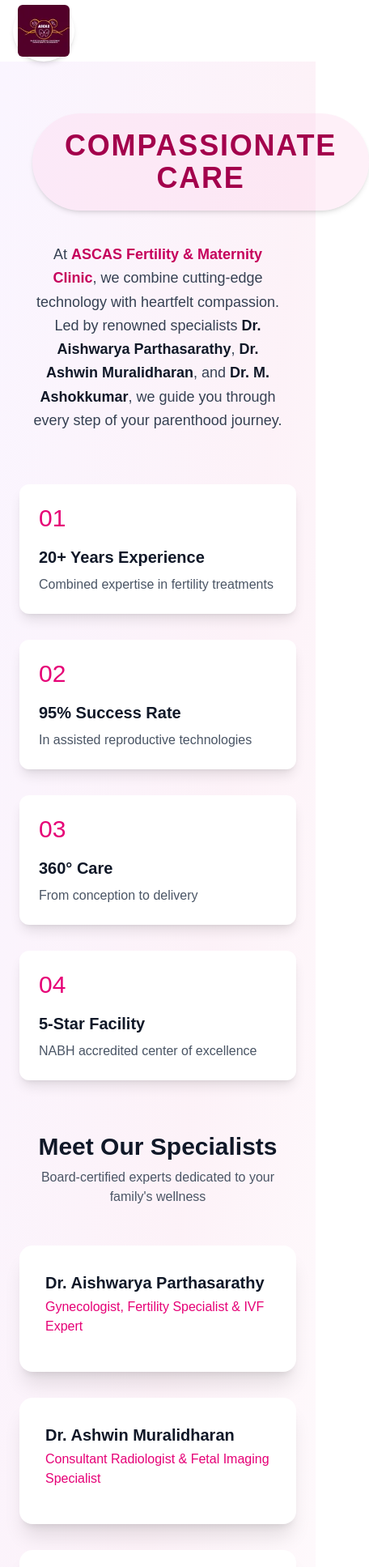
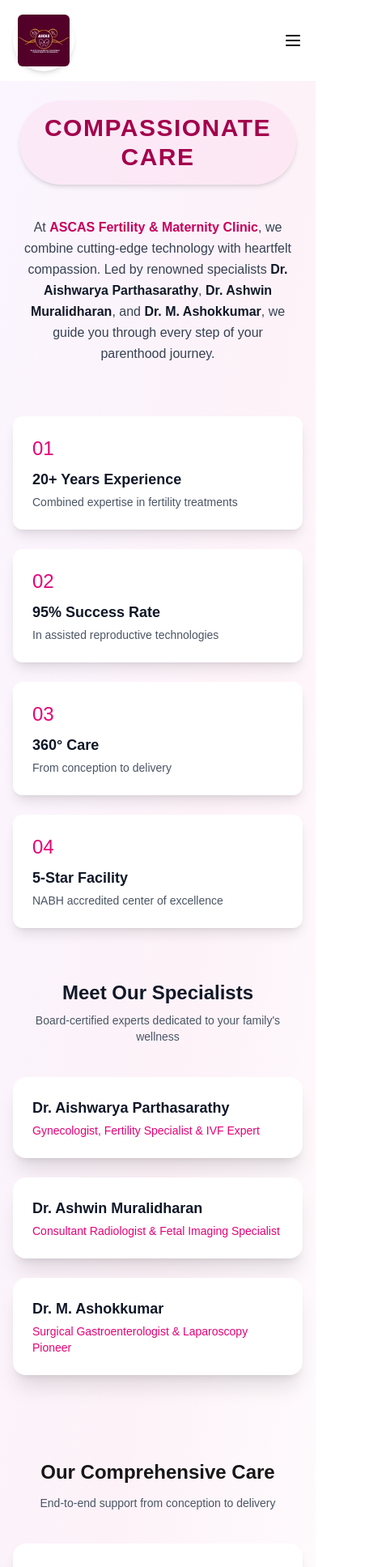
Before and after one commit to jijesh-github/ascas, a Next.js app: page /about in a window 390 px wide. Shown: the top 1935 px of the page at 81% size, 456 px wide, since content can reach past the window. Built offline with nearby package versions, Linux system fonts and the light colour scheme.

Commit message:
Responsive added

```diff
--- a/app/about/page.tsx
+++ b/app/about/page.tsx
@@ -4,17 +4,17 @@
 
 export default function AboutPage() {
   return (
-    <main className="w-full px-6 py-16 bg-gradient-to-br from-purple-50 via-pink-50 to-white">
+    <main className="w-full px-4 sm:px-6 py-12 sm:py-16 bg-gradient-to-br from-purple-50 via-pink-50 to-white">
       <div className="max-w-7xl mx-auto space-y-16">
         {/* Hero Section */}
-        <div className="text-center space-y-10 px-4">
-          <div className="inline-block bg-pink-200/30 px-10 py-5 rounded-full shadow-md">
-            <span className="text-pink-800 font-bold uppercase tracking-wider text-4xl sm:text-5xl">
+        <div className="text-center space-y-10 px-2 sm:px-4">
+          <div className="inline-block bg-pink-200/30 px-6 sm:px-10 py-4 sm:py-5 rounded-full shadow-md">
+            <span className="text-pink-800 font-bold uppercase tracking-wider text-3xl sm:text-5xl">
               Compassionate Care
             </span>
           </div>
 
-          <p className="text-lg sm:text-xl text-gray-700 leading-relaxed max-w-4xl mx-auto">
+          <p className="text-base sm:text-lg text-gray-700 leading-relaxed max-w-3xl sm:max-w-4xl mx-auto">
             At <span className="font-semibold text-pink-700">ASCAS Fertility & Maternity Clinic</span>, we combine
             cutting-edge technology with heartfelt compassion. Led by renowned specialists
             <strong className="text-gray-900"> Dr. Aishwarya Parthasarathy</strong>,
@@ -25,7 +25,7 @@
         </div>
 
         {/* USP Section */}
-        <section className="grid md:grid-cols-2 lg:grid-cols-4 gap-8">
+        <section className="grid grid-cols-1 sm:grid-cols-2 lg:grid-cols-4 gap-6 sm:gap-8">
           {[
             { title: '20+ Years Experience', text: 'Combined expertise in fertility treatments' },
             { title: '95% Success Rate', text: 'In assisted reproductive technologies' },
@@ -33,31 +33,31 @@
             { title: '5-Star Facility', text: 'NABH accredited center of excellence' }
           ].map((item, idx) => (
             <div key={idx} className="bg-white p-6 rounded-xl shadow-lg hover:shadow-xl transition-shadow duration-300">
-              <div className="text-pink-600 text-3xl mb-4">0{idx + 1}</div>
-              <h3 className="text-xl font-semibold text-gray-900 mb-2">{item.title}</h3>
-              <p className="text-gray-600">{item.text}</p>
+              <div className="text-pink-600 text-2xl sm:text-3xl mb-2 sm:mb-4">0{idx + 1}</div>
+              <h3 className="text-lg sm:text-xl font-semibold text-gray-900 mb-1 sm:mb-2">{item.title}</h3>
+              <p className="text-gray-600 text-sm sm:text-base">{item.text}</p>
             </div>
           ))}
         </section>
 
         {/* Team Section */}
-        <section className="space-y-12">
+        <section className="space-y-10 sm:space-y-12">
           <div className="text-center">
-            <h2 className="text-3xl font-bold text-gray-900 mb-2">Meet Our Specialists</h2>
-            <p className="text-gray-600 max-w-xl mx-auto">
+            <h2 className="text-2xl sm:text-3xl font-bold text-gray-900 mb-2">Meet Our Specialists</h2>
+            <p className="text-gray-600 max-w-md sm:max-w-xl mx-auto text-sm sm:text-base">
               Board-certified experts dedicated to your family's wellness
             </p>
           </div>
 
-          <div className="grid grid-cols-1 md:grid-cols-3 gap-8">
+          <div className="grid grid-cols-1 sm:grid-cols-2 md:grid-cols-3 gap-6 sm:gap-8">
             {doctors.map((doctor, idx) => (
               <div
                 key={idx}
-                className="group relative bg-white rounded-2xl p-8 shadow-xl hover:transform hover:-translate-y-2 transition-all duration-300">
+                className="group relative bg-white rounded-2xl p-6 sm:p-8 shadow-xl hover:transform hover:-translate-y-2 transition-all duration-300">
                 <div className="absolute inset-0 bg-gradient-to-br from-purple-50 to-pink-50 rounded-2xl opacity-0 group-hover:opacity-100 transition-opacity duration-300"></div>
                 <div className="relative">
-                  <h3 className="text-xl font-bold text-gray-900 mb-1">{doctor.name}</h3>
-                  <p className="text-pink-600 font-medium mb-3">{doctor.role}</p>
+                  <h3 className="text-lg sm:text-xl font-bold text-gray-900 mb-1">{doctor.name}</h3>
+                  <p className="text-pink-600 font-medium text-sm sm:text-base">{doctor.role}</p>
                 </div>
               </div>
             ))}
@@ -65,32 +65,32 @@
         </section>
 
         {/* Services & Facilities */}
-        <section className="py-12">
-          <div className="text-center mb-12">
-            <h2 className="text-3xl font-bold mb-4">Our Comprehensive Care</h2>
-            <p className="text-gray-600">End-to-end support from conception to delivery</p>
+        <section className="py-10 sm:py-12">
+          <div className="text-center mb-10 sm:mb-12">
+            <h2 className="text-2xl sm:text-3xl font-bold mb-3">Our Comprehensive Care</h2>
+            <p className="text-gray-600 text-sm sm:text-base">End-to-end support from conception to delivery</p>
           </div>
 
-          <div className="grid md:grid-cols-2 gap-8">
-            <div className="bg-white p-8 rounded-2xl shadow-lg">
-              <h3 className="text-xl font-semibold mb-6">Services</h3>
-              <div className="grid grid-cols-2 gap-4">
+          <div className="grid grid-cols-1 md:grid-cols-2 gap-6 sm:gap-8">
+            <div className="bg-white p-6 sm:p-8 rounded-2xl shadow-lg">
+              <h3 className="text-lg sm:text-xl font-semibold mb-4 sm:mb-6">Services</h3>
+              <div className="grid grid-cols-1 sm:grid-cols-2 gap-3 sm:gap-4">
                 {services.map(service => (
                   <div key={service} className="flex items-center space-x-2">
                     <CheckCircle2 className="w-5 h-5 text-green-500" />
-                    <span>{service}</span>
+                    <span className="text-sm sm:text-base">{service}</span>
                   </div>
                 ))}
               </div>
             </div>
 
-            <div className="bg-white p-8 rounded-2xl shadow-lg">
-              <h3 className="text-xl font-semibold mb-6">Facilities</h3>
-              <div className="grid grid-cols-2 gap-4">
+            <div className="bg-white p-6 sm:p-8 rounded-2xl shadow-lg">
+              <h3 className="text-lg sm:text-xl font-semibold mb-4 sm:mb-6">Facilities</h3>
+              <div className="grid grid-cols-1 sm:grid-cols-2 gap-3 sm:gap-4">
                 {['Advanced Radiology', 'In-House Lab', '24/7 Pharmacy', 'Counseling Rooms'].map(facility => (
                   <div key={facility} className="flex items-center space-x-2">
                     <Building2 className="w-5 h-5 text-blue-500" />
-                    <span>{facility}</span>
+                    <span className="text-sm sm:text-base">{facility}</span>
                   </div>
                 ))}
               </div>
--- a/components/home/CtaSection.tsx
+++ b/components/home/CtaSection.tsx
@@ -9,7 +9,7 @@
 
   return (
     <section className="bg-gray-300 border border-gray-200 rounded-2xl px-6 py-8 sm:px-10 sm:py-10 shadow-sm">
-      <div className="max-w-5xl mx-auto flex flex-col sm:flex-row items-center justify-between gap-6 text-center sm:text-left">
+      <div className="flex flex-col md:flex-row items-center justify-center md:justify-between gap-4 text-center md:text-left">
         {/* Text Section */}
         <div>
           <h2 className="text-2xl sm:text-3xl font-semibold text-gray-900 mb-2">Ready to Start Your Family Journey?</h2>
@@ -22,9 +22,9 @@
         <div className="flex flex-col sm:flex-row items-center gap-3 sm:gap-4">
           <a
             href="tel:+919342521779"
-            className="inline-flex items-center gap-2 text-sm font-medium bg-pink-900 hover:bg-primary text-white transition rounded-full px-5 py-2">
-            <Phone className="w-4 h-4" />
-            Call +91-93425 21779
+            className="inline-flex items-center justify-center whitespace-nowrap text-sm font-medium bg-pink-900 hover:bg-primary text-white transition rounded-full px-5 py-2 min-w-[230px] gap-2">
+            <Phone className="w-4 h-4 shrink-0" />
+            <span className="truncate">Call +91-93425 21779</span>
           </a>
           <Button
             size="sm"
--- a/components/layout/Navbar.tsx
+++ b/components/layout/Navbar.tsx
@@ -7,20 +7,25 @@
 import Image from 'next/image';
 import { navLinks } from '@/utils/utils';
 import { useDoctorForm } from '@/context/DoctorFormContext';
+import { PhoneIcon, Menu, X } from 'lucide-react';
 
 export default function AnimatedUnderlineNavbar() {
   const [isScrolled, setIsScrolled] = useState(false);
+  const [menuOpen, setMenuOpen] = useState(false);
+  const { openForm } = useDoctorForm();
 
-  const { openForm } = useDoctorForm();
   useEffect(() => {
     const scroll = () => setIsScrolled(window.scrollY > 10);
     window.addEventListener('scroll', scroll);
     return () => window.removeEventListener('scroll', scroll);
   }, []);
 
+  const toggleMenu = () => setMenuOpen(!menuOpen);
+
   return (
     <header className={`fixed top-0 w-full z-50 bg-white ${isScrolled ? 'shadow-md' : ''}`}>
-      <div className="container mx-auto flex items-center justify-between px-4">
+      <div className="container mx-auto flex items-center justify-between px-4 py-3">
+        {/* Logo */}
         <Link
           href="/"
           className="inline-flex items-center justify-center p-1.5 bg-white rounded-full shadow-md hover:shadow-lg transition-all duration-300">
@@ -33,21 +38,68 @@
           />
         </Link>
 
-        <nav className="space-x-10 hidden md:flex">
+        {/* Desktop Nav (visible only >= 1024px) */}
+        <nav className="hidden lg:flex space-x-8 xl:space-x-10">
           {navLinks.map(link => (
             <Link
               key={link.lable}
-              href={`${link.path}`}
+              href={link.path}
               className="group relative text-black font-lg hover:text-primary transition-colors">
               {link.lable}
               <span className="absolute -bottom-1 left-0 w-0 h-0.5 bg-primary transition-all group-hover:w-full"></span>
             </Link>
           ))}
         </nav>
-        <Button className="hidden md:block bg-pink-900 hover:bg-primary text-white cursor-pointer" onClick={openForm}>
-          Book Appointment
-        </Button>
+
+        {/* Call & Button (only visible >= 1024px) */}
+        <div className="hidden lg:flex items-center gap-4">
+          <div className="flex items-center text-black text-base font-medium gap-2">
+            <PhoneIcon className="w-5 h-5 text-pink-900" />
+            <span>+91-9342521779</span>
+          </div>
+
+          <div className="h-6 w-px bg-gray-400" />
+
+          <Button className="bg-pink-900 hover:bg-primary text-white font-medium" onClick={openForm}>
+            Book Appointment
+          </Button>
+        </div>
+
+        {/* Mobile / Tablet Menu Button (visible < 1024px) */}
+        <button onClick={toggleMenu} className="lg:hidden text-black">
+          {menuOpen ? <X className="w-6 h-6" /> : <Menu className="w-6 h-6" />}
+        </button>
       </div>
+
+      {/* Mobile / Tablet Menu */}
+      {menuOpen && (
+        <div className="lg:hidden bg-white shadow-md px-4 py-3 space-y-4">
+          {navLinks.map(link => (
+            <Link
+              key={link.lable}
+              href={link.path}
+              className="block text-black font-medium hover:text-primary"
+              onClick={() => setMenuOpen(false)}>
+              {link.lable}
+            </Link>
+          ))}
+
+          <div className="pt-2 border-t border-gray-200 space-y-2">
+            <div className="flex items-center gap-2 text-black font-medium">
+              <PhoneIcon className="w-5 h-5 text-pink-900" />
+              <span>+91-9342521779</span>
+            </div>
+            <Button
+              className="w-full bg-pink-900 hover:bg-primary text-white font-medium"
+              onClick={() => {
+                openForm();
+                setMenuOpen(false);
+              }}>
+              Book Appointment
+            </Button>
+          </div>
+        </div>
+      )}
     </header>
   );
 }
```
Also changed, not shown: components/home/HeroSection.tsx (+11 -24 lines), components/home/OurServices.tsx (+11 -15 lines).
